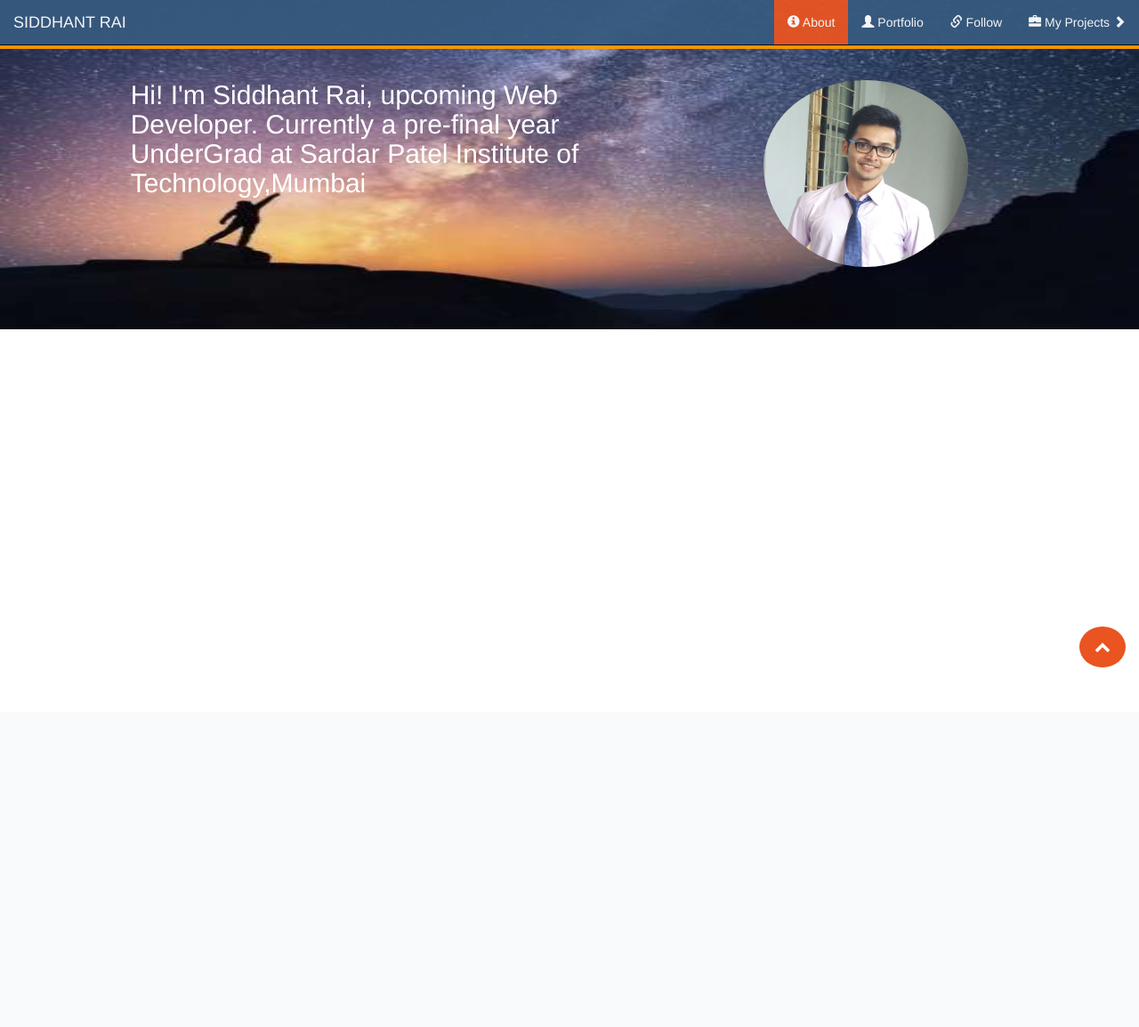
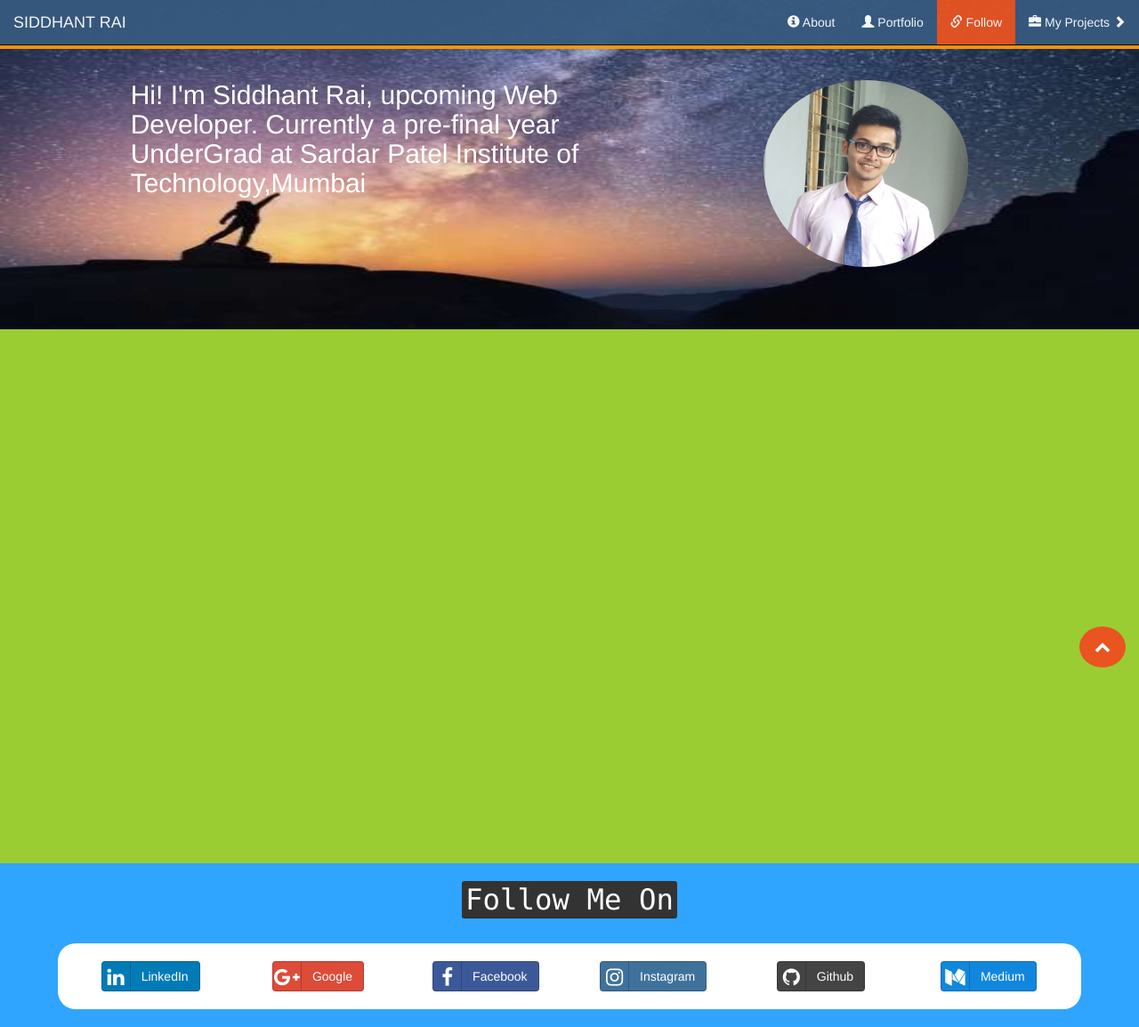
Before and after one commit to sidrai97/sidrai97.github.io, a PHP site: page / in a window 1280 px wide. Shown: the whole page at 89% size. Before the commit the page ends 750 px from the top, so only its background shows below. Run offline with PHP 8.4, Linux system fonts and the light colour scheme; some libraries are stand-ins or nearby versions.

Commit message:
follow section added

```diff
--- a/index.html
+++ b/index.html
@@ -31,8 +31,8 @@
 				<div class="collapse navbar-collapse" id="mynavbar">
 					<ul class="nav navbar-nav navbar-right">
 						<li><a href="#about-section"><span class="glyphicon glyphicon-info-sign"></span> About</a></li>
-						<li><a href="#"><span class="glyphicon glyphicon-user"></span> Portfolio</a></li>
-						<li><a href="#"><span class="glyphicon glyphicon-link"></span> Follow</a></li>
+						<li><a href="#portfolio-section"><span class="glyphicon glyphicon-user"></span> Portfolio</a></li>
+						<li><a href="#follow"><span class="glyphicon glyphicon-link"></span> Follow</a></li>
 						<li data-toggle="modal" data-target="#sidebar"><a href="#" id="menu-toggle"><span class="glyphicon glyphicon-briefcase"></span> My Projects <span class="glyphicon glyphicon-chevron-right"></span></a></li>
 					</ul>
 				</div>
@@ -54,9 +54,9 @@
         				</div>
         				<div class="modal-body">
           					<ul class="nav nav-pills nav-stacked">
-          						<li><a href="#">AlphaQ Quiz App</a></li>
-          						<li><a href="#">EasyCode Tutorials Website</a></li>
-          						<li><a href="#">Online Code Editor for HTML,CSS,JS</a></li>
+          						<li><a href="#">AlphaQ Quiz App (AngularJS)</a></li>
+          						<li><a href="#">EasyCode Tutorials Website (PHP)</a></li>
+          						<li><a href="#">Online Code Editor for HTML,CSS,JS (PHP)</a></li>
           						<li><a href="#">Tic Tac Toe (JS)</a></li>
           						<li><a href="#">Employee Record Management (JAVA)</a></li>
           						<li><a href="#">Student Attendance Management (JAVA)</a></li>
@@ -88,9 +88,49 @@
 		<!-- about end -->
 
 		<!-- portfolio -->
+		<div id="portfolio-section" class="jumbotron">
+
+		</div>
 		<!-- portfolio end -->
 
 		<!-- follow me -->
+		<div id="follow" class="container-fluid">
+			<div class="row">
+				<div class="col-xs-12 text-center"><h1><kbd>Follow Me On</kbd></h1></div>
+			</div>
+			<div id="social-buttons" class="row text-center">
+				<div class="col-xs-4 col-sm-2">
+					<a class="btn btn-social btn-linkedin">
+    					<span class="fa fa-linkedin"></span>LinkedIn
+  					</a>
+				</div>
+				<div class="col-xs-4 col-sm-2">
+					<a class="btn btn-social btn-google-plus">
+    					<span class="fa fa-google-plus"></span>Google
+  					</a>
+				</div>
+				<div class="col-xs-4 col-sm-2">
+					<a class="btn btn-social btn-facebook">
+    					<span class="fa fa-facebook"></span>Facebook
+  					</a>
+				</div>
+				<div class="col-xs-4 col-sm-2">
+					<a class="btn btn-social btn-instagram">
+    					<span class="fa fa-instagram"></span>Instagram
+  					</a>
+				</div>
+				<div class="col-xs-4 col-sm-2">
+					<a class="btn btn-social btn-github">
+    					<span class="fa fa-github"></span>Github
+  					</a>
+				</div>
+				<div class="col-xs-4 col-sm-2">
+					<a class="btn btn-social btn-dropbox">
+    					<span class="fa fa-medium"></span>Medium
+  					</a>
+				</div>
+			</div>
+		</div>
 		<!-- follow me end -->
 
 		<!-- footer -->
--- a/styles/mystyles.css
+++ b/styles/mystyles.css
@@ -69,13 +69,13 @@
 }
 /* About-section */
 #about-section{
-	padding-top: 55px;
 	background-color: white;
 	background-image: url('../images/newback.jpg');
 	background-size: 100% 100%;
 	background-repeat: no-repeat;
 	padding:70px 30px 70px 30px;
 	color: white;
+	margin-bottom: 0px;
 }
 #dp{
 	height: 230px;
@@ -96,3 +96,22 @@
 	background-color: #375a7f;
 	color: white;
 }
+/*Follow me*/
+#follow{
+	background-color: #30a5ff;
+}
+#social-buttons{
+	background-color: white;
+	margin: 20px 50px 20px 50px;
+	padding: 10px;
+	border-radius: 20px;
+}
+#social-buttons div{
+	padding: 10px;
+}
+/*portfolio section*/
+#portfolio-section{
+	height: 600px;
+	background-color: yellowgreen;
+	margin-bottom: 0px;
+}
```
